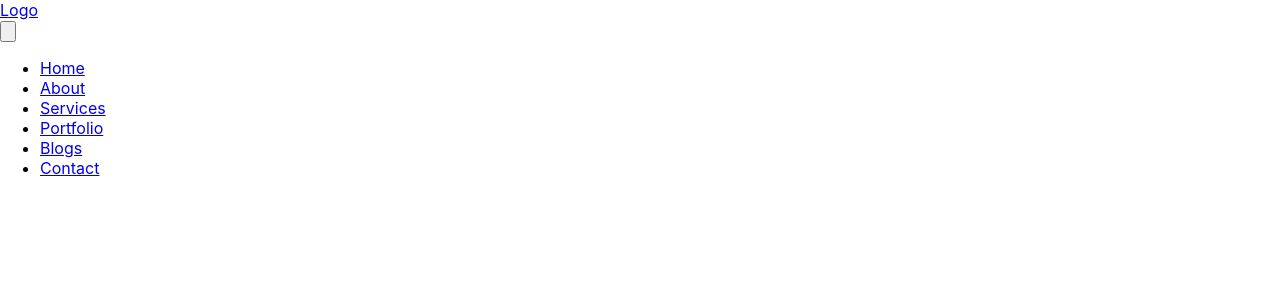
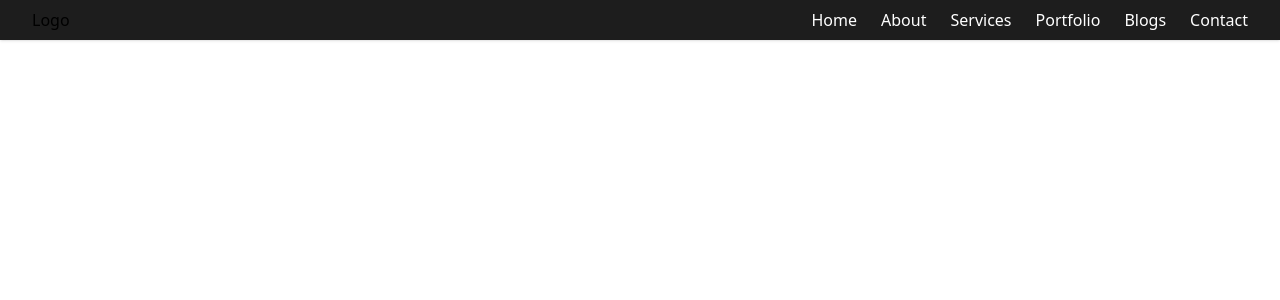
Before and after one commit to anishazahan/Job-portal-websites, a React (Create React App) app: page / in a window 1280 px wide. Shown: the top 300 px of the page. Built offline with nearby package versions, Linux system fonts and the light colour scheme.

Commit message:
tailwind install

```diff
--- a/package.json
+++ b/package.json
@@ -35,5 +35,10 @@
       "last 1 firefox version",
       "last 1 safari version"
     ]
+  },
+  "devDependencies": {
+    "autoprefixer": "^10.4.13",
+    "postcss": "^8.4.20",
+    "tailwindcss": "^3.2.4"
   }
 }
--- /dev/null
+++ b/postcss.config.js
@@ -0,0 +1,6 @@
+module.exports = {
+  plugins: {
+    tailwindcss: {},
+    autoprefixer: {},
+  },
+}
--- a/src/index.css
+++ b/src/index.css
@@ -1,13 +1,3 @@
-body {
-  margin: 0;
-  font-family: -apple-system, BlinkMacSystemFont, 'Segoe UI', 'Roboto', 'Oxygen',
-    'Ubuntu', 'Cantarell', 'Fira Sans', 'Droid Sans', 'Helvetica Neue',
-    sans-serif;
-  -webkit-font-smoothing: antialiased;
-  -moz-osx-font-smoothing: grayscale;
-}
-
-code {
-  font-family: source-code-pro, Menlo, Monaco, Consolas, 'Courier New',
-    monospace;
-}
+@tailwind base;
+@tailwind components;
+@tailwind utilities;
--- /dev/null
+++ b/tailwind.config.js
@@ -0,0 +1,10 @@
+/** @type {import('tailwindcss').Config} */
+module.exports = {
+  content: [
+    "./src/**/*.{js,jsx,ts,tsx}",
+  ],
+  theme: {
+    extend: {},
+  },
+  plugins: [],
+}
```
Also changed, not shown: 1 other file (tests, documents, lock files or other folders).
